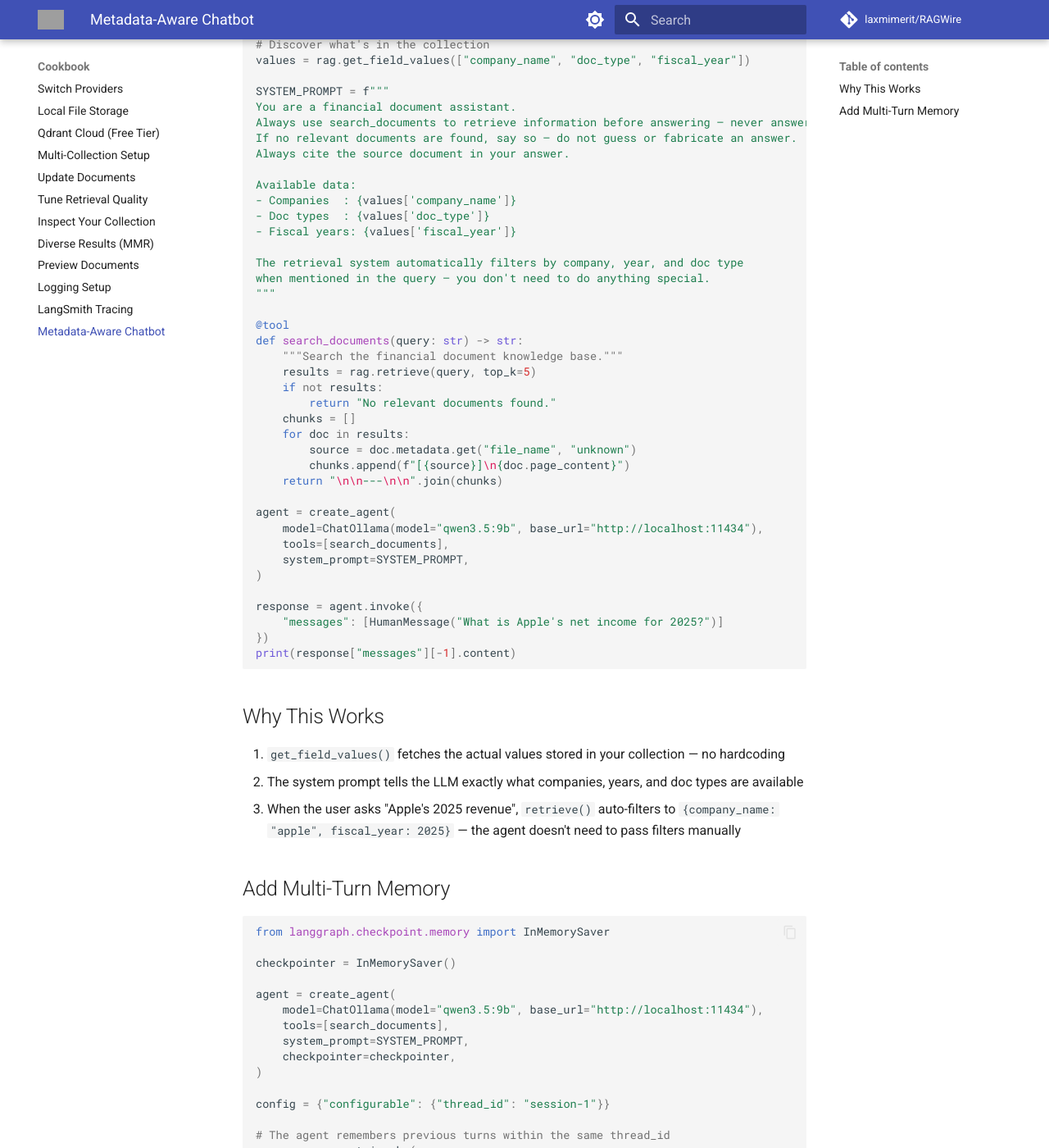
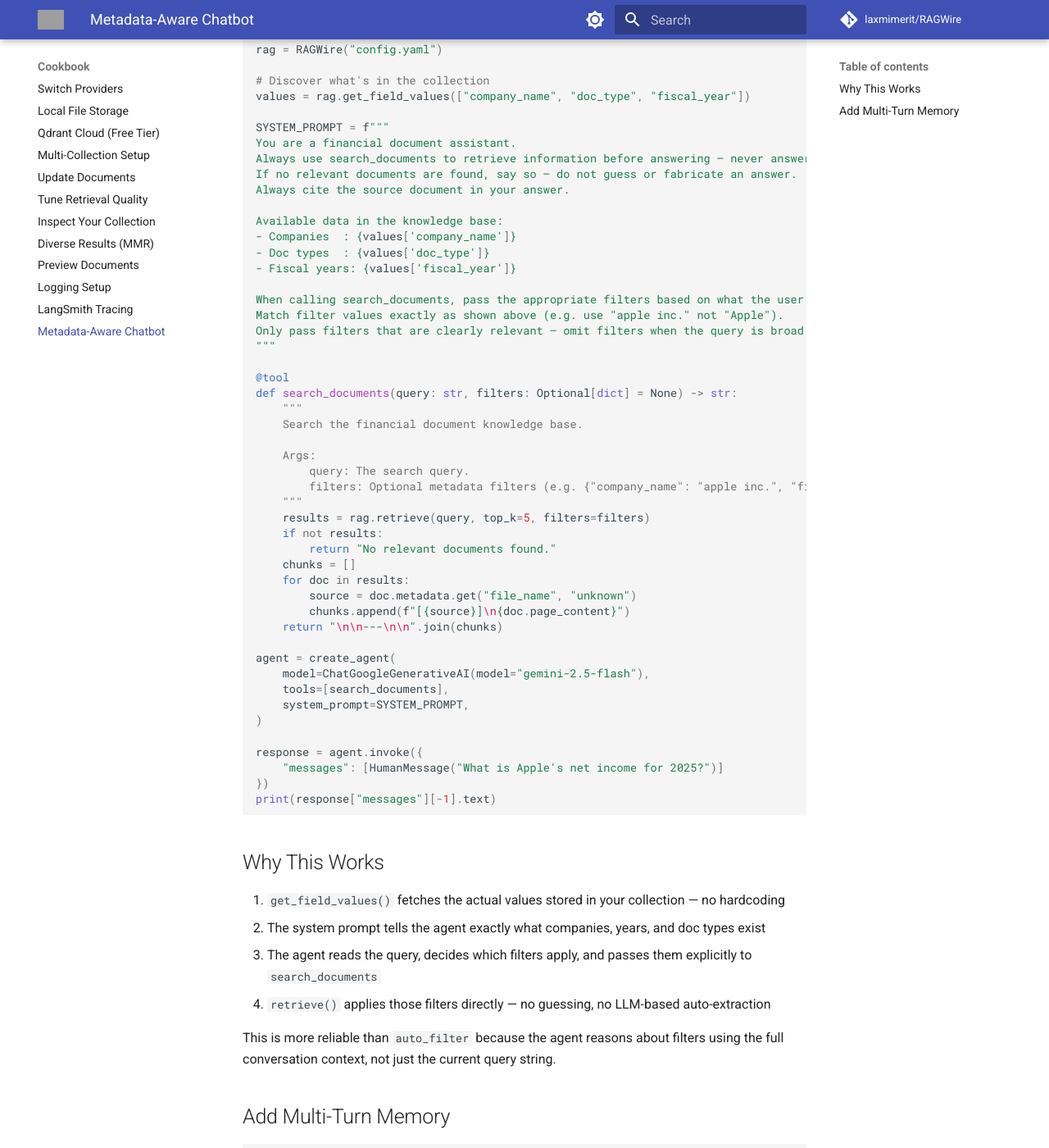
Before and after one commit to laxmimerit/RAGWire, an MkDocs documentation site: the page built from docs/cookbook/filtered_chatbot.md, in a window 1280 px wide and 1400 px high, scrolled down 413 px. Shown: the whole window at 82% size. Built offline with MkDocs 1.6.1 and Material for MkDocs 9.7.7, drawn with Linux system fonts in a browser that asks for light colours; comment, search, counter and statistics services are not loaded; some of the changed text lies outside the part shown; grey boxes are pictures that could not be loaded.

Commit message:
doc correction

````diff
--- a/docs/cookbook/filtered_chatbot.md
+++ b/docs/cookbook/filtered_chatbot.md
@@ -1,13 +1,14 @@
 # Build a Metadata-Aware Filtered Chatbot
 
-Combine auto-filter with a metadata-aware system prompt so the agent knows what data is available and can filter precisely.
+The agent is told what companies, doc types, and fiscal years exist in the collection — then it decides which filters to pass when calling the search tool. This gives the agent full control over retrieval precision.
 
 ```python
+from typing import Optional
 from ragwire import RAGWire
 from langchain.agents import create_agent
 from langchain.tools import tool
 from langchain_core.messages import HumanMessage
-from langchain_ollama import ChatOllama
+from langchain_google_genai import ChatGoogleGenerativeAI
 
 rag = RAGWire("config.yaml")
 
@@ -20,19 +21,26 @@ Always use search_documents to retrieve information before answering — never a
 If no relevant documents are found, say so — do not guess or fabricate an answer.
 Always cite the source document in your answer.
 
-Available data:
+Available data in the knowledge base:
 - Companies  : {values['company_name']}
 - Doc types  : {values['doc_type']}
 - Fiscal years: {values['fiscal_year']}
 
-The retrieval system automatically filters by company, year, and doc type
-when mentioned in the query — you don't need to do anything special.
+When calling search_documents, pass the appropriate filters based on what the user is asking about.
+Match filter values exactly as shown above (e.g. use "apple inc." not "Apple").
+Only pass filters that are clearly relevant — omit filters when the query is broad.
 """
 
 @tool
-def search_documents(query: str) -> str:
-    """Search the financial document knowledge base."""
-    results = rag.retrieve(query, top_k=5)
+def search_documents(query: str, filters: Optional[dict] = None) -> str:
+    """
+    Search the financial document knowledge base.
+
+    Args:
+        query: The search query.
+        filters: Optional metadata filters (e.g. {"company_name": "apple inc.", "fiscal_year": 2025}).
+    """
+    results = rag.retrieve(query, top_k=5, filters=filters)
     if not results:
         return "No relevant documents found."
     chunks = []
@@ -42,7 +50,7 @@ def search_documents(query: str) -> str:
     return "\n\n---\n\n".join(chunks)
 
 agent = create_agent(
-    model=ChatOllama(model="qwen3.5:9b", base_url="http://localhost:11434"),
+    model=ChatGoogleGenerativeAI(model="gemini-2.5-flash"),
     tools=[search_documents],
     system_prompt=SYSTEM_PROMPT,
 )
@@ -50,14 +58,17 @@ agent = create_agent(
 response = agent.invoke({
     "messages": [HumanMessage("What is Apple's net income for 2025?")]
 })
-print(response["messages"][-1].content)
+print(response["messages"][-1].text)
 ```
 
 ## Why This Works
 
 1. `get_field_values()` fetches the actual values stored in your collection — no hardcoding
-2. The system prompt tells the LLM exactly what companies, years, and doc types are available
-3. When the user asks "Apple's 2025 revenue", `retrieve()` auto-filters to `{company_name: "apple", fiscal_year: 2025}` — the agent doesn't need to pass filters manually
+2. The system prompt tells the agent exactly what companies, years, and doc types exist
+3. The agent reads the query, decides which filters apply, and passes them explicitly to `search_documents`
+4. `retrieve()` applies those filters directly — no guessing, no LLM-based auto-extraction
+
+This is more reliable than `auto_filter` because the agent reasons about filters using the full conversation context, not just the current query string.
 
 ## Add Multi-Turn Memory
 
@@ -67,7 +78,7 @@ from langgraph.checkpoint.memory import InMemorySaver
 checkpointer = InMemorySaver()
 
 agent = create_agent(
-    model=ChatOllama(model="qwen3.5:9b", base_url="http://localhost:11434"),
+    model=ChatGoogleGenerativeAI(model="gemini-2.5-flash"),
     tools=[search_documents],
     system_prompt=SYSTEM_PROMPT,
     checkpointer=checkpointer,
@@ -84,6 +95,7 @@ response = agent.invoke(
     {"messages": [HumanMessage("How does that compare to Microsoft?")]},
     config=config,
 )
+print(response["messages"][-1].text)
 ```
 
 See [RAG Agent](../rag_agent.md) for the full guide including structured output and a complete working example.
````
